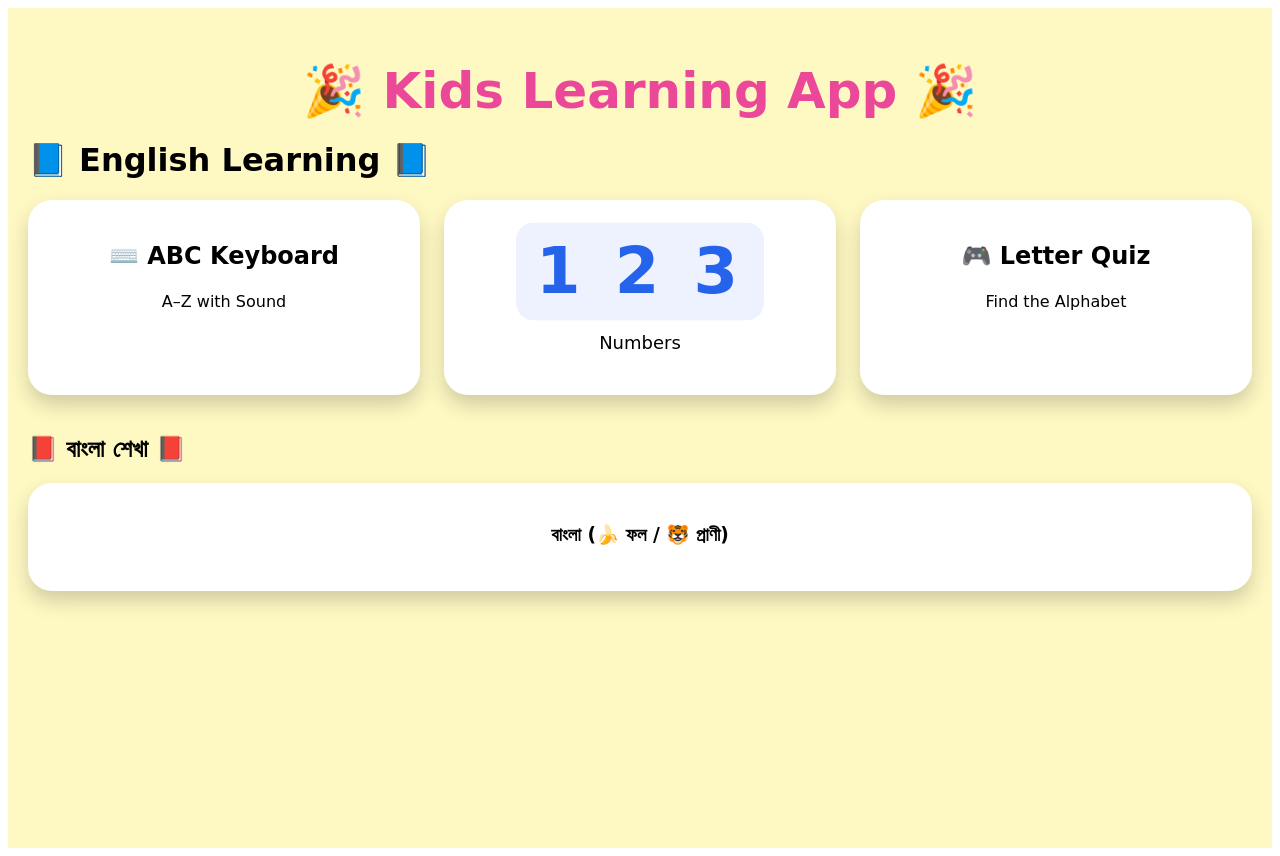
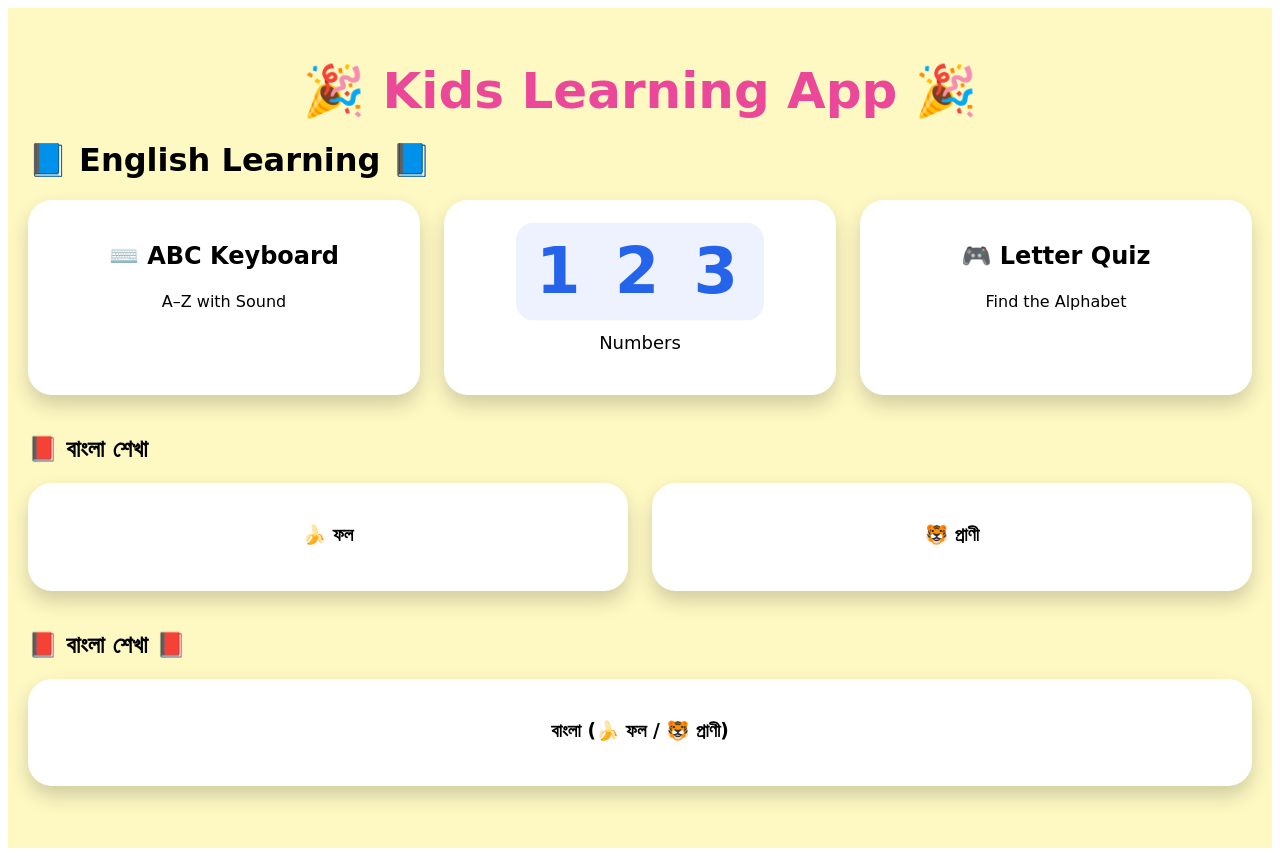
Before and after one commit to mail07miraj/kids-learning-app, a React (Vite) app: page / in a window 1280 px wide. Built offline with nearby package versions, Linux system fonts and the light colour scheme.

Commit message:
Remove PWA completely

```diff
--- a/src/App.jsx
+++ b/src/App.jsx
@@ -3,7 +3,8 @@ import Numbers from "./pages/Numbers";
 import EnglishKeyboard from "./pages/EnglishKeyboard";
 import BanglaKeyboard from "./pages/BanglaKeyboard";
 import LetterQuiz from "./pages/LetterQuiz";
-
+import BanglaFruits from "./pages/BanglaFruits";
+import BanglaAnimals from "./pages/BanglaAnimals";
 function Home() {
   const navigate = useNavigate();
 
@@ -68,7 +69,16 @@ function Home() {
           <p>Find the Alphabet</p>
         </AnimatedCard>
       </div>
+        <h2 style={{ marginTop: "40px" }}>📕 বাংলা শেখা</h2>
+<div style={cardWrap}>
+  <AnimatedCard onClick={() => navigate("/bangla-fruits")}>
+    <h3 style={floatText}>🍌 ফল</h3>
+  </AnimatedCard>
 
+  <AnimatedCard onClick={() => navigate("/bangla-animals")}>
+    <h3 style={floatText}>🐯 প্রাণী</h3>
+  </AnimatedCard>
+</div>
       {/* BANGLA */}
       <h2 style={{ marginTop: "40px" }}>📕 বাংলা শেখা 📕</h2>
       <div style={cardWrap}>
@@ -104,6 +114,8 @@ export default function App() {
       <Route path="/numbers" element={<Numbers />} />
       <Route path="/bangla-keyboard" element={<BanglaKeyboard />} />
       <Route path="/letter-quiz" element={<LetterQuiz />} />
+      <Route path="/bangla-fruits" element={<BanglaFruits />} />
+      <Route path="/bangla-animals" element={<BanglaAnimals />} />
     </Routes>
   );
 }
```
Also changed, not shown: src/pages/BanglaAnimals.jsx (added), src/pages/BanglaFruits.jsx (added).
